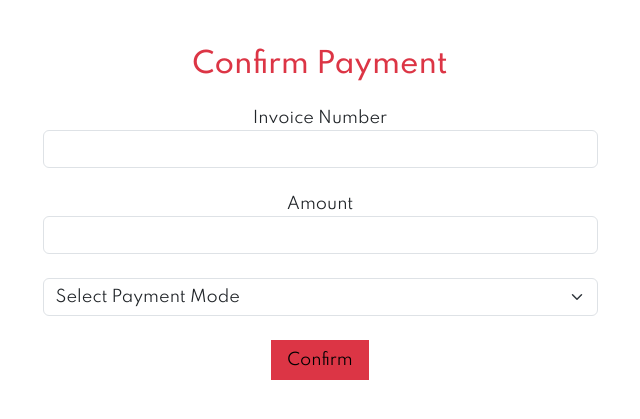
After one commit to ayushmakafle/Boxed-with-Love, a PHP site: page /confirm_payment.php in a window 1280 px wide. The commit adds this page. Shown: the top 419 px of the page, without its empty margins (320-960 px from the left). Run offline with PHP 8.4, Linux system fonts and the light colour scheme; data that the repository does not hold is empty; some libraries are stand-ins or nearby versions.

Commit message:
confirm payment

```diff
--- /dev/null
+++ b/confirm_payment.php
@@ -0,0 +1,62 @@
+<!--connect file-->
+<?php
+  include('includes/connect.php');
+  session_start();
+  if(isset($_GET['order_id'])){
+    $order_id=$_GET['order_id'];
+    $select_data="SELECT * from `user_orders` where order_id=$order_id";
+    $result=mysqli_query($con,$select_data);
+    $row_fetch=mysqli_fetch_assoc($result);
+    $invoice_number= $row_fetch['invoice_number'];
+    $amount_due= $row_fetch['amount_due'];
+}
+?>
+<!DOCTYPE html>
+<html lang="en">
+<head>
+    <meta charset="UTF-8">
+    <meta name="viewport" content="width=device-width, initial-scale=1.0">
+    <title>Payment page</title>
+     <!--Bootstrap css-->
+     <link href="https://cdn.jsdelivr.net/npm/bootstrap@5.3.0/dist/css/bootstrap.min.css" rel="stylesheet" integrity="sha384-9ndCyUaIbzAi2FUVXJi0CjmCapSmO7SnpJef0486qhLnuZ2cdeRhO02iuK6FUUVM" crossorigin="anonymous">
+    <!--fontawesone-->
+    <link rel="stylesheet" href="https://pro.fontawesome.com/releases/v5.10.0/css/all.css" />
+    <link rel="stylesheet" href="https://cdnjs.cloudflare.com/ajax/libs/font-awesome/6.4.0/css/all.min.css" integrity="sha512-iecdLmaskl7CVkqkXNQ/ZH/XLlvWZOJyj7Yy7tcenmpD1ypASozpmT/E0iPtmFIB46ZmdtAc9eNBvH0H/ZpiBw==" crossorigin="anonymous" referrerpolicy="no-referrer" />
+    <link rel="stylesheet" href="style.css">
+    <style>
+			body{
+				overflow-x: hidden;
+			}
+		</style>
+</head>
+<body>
+    <div class="container my-5">
+    <h3 class="text-center text-danger ">Confirm Payment</h3>
+        <form action="" method="post">
+
+            <div class="form-outline my-4 text-center">
+            <label for="" class="">Invoice Number</label>
+                <input type="text" class="form-control w-50 m-auto"
+                name="invoice_number" value=<?php echo $invoice_number?>>
+            </div>
+            <div class="form-outline my-4 text-center">
+                <label for="" class="">Amount</label>
+                <input type="text" class="form-control w-50 m-auto"
+                name="amount" value=<?php echo $amount_due?>>
+            </div>
+            <div class="form-outline my-4 text-center m-auto">
+                <select name="payment_mode" class="form-select w-50 m-auto">
+                    <option value="">Select Payment Mode</option>
+                    <option>PayPal</option>
+                    <option value="">Cash on Delivery</option>
+                </select>
+            </div>
+            <div class="form-outline my-4 text-center w-50 m-auto">
+                <input type="submit" class="bg-danger py-2 px-3 border-0"
+                value="Confirm" name="confirm_payment">
+        </div>
+        </form>
+    </div>
+
+</body>
+</html>
--- a/profile.php
+++ b/profile.php
@@ -1,7 +1,9 @@
 <!--connect file-->
 <?php
+ //session_start();
   include('includes/connect.php');
   include('functions/common_function.php');
+
 ?>
 <!DOCTYPE html>
 <html lang="en">
--- a/user_orders.php
+++ b/user_orders.php
@@ -52,7 +52,7 @@
                     <td>$invoice_number</td>
                     <td>$order_date</td>
                     <td>$order_status</td>
-                    <td><a href='confirm_payment.php' class='text-info'>Confirm</a></td>
+                    <td><a href='confirm_payment.php?order_id=$order_id' class='text-info'>Confirm</a></td>
                 </tr>
                 ";
                 $number++;
```
